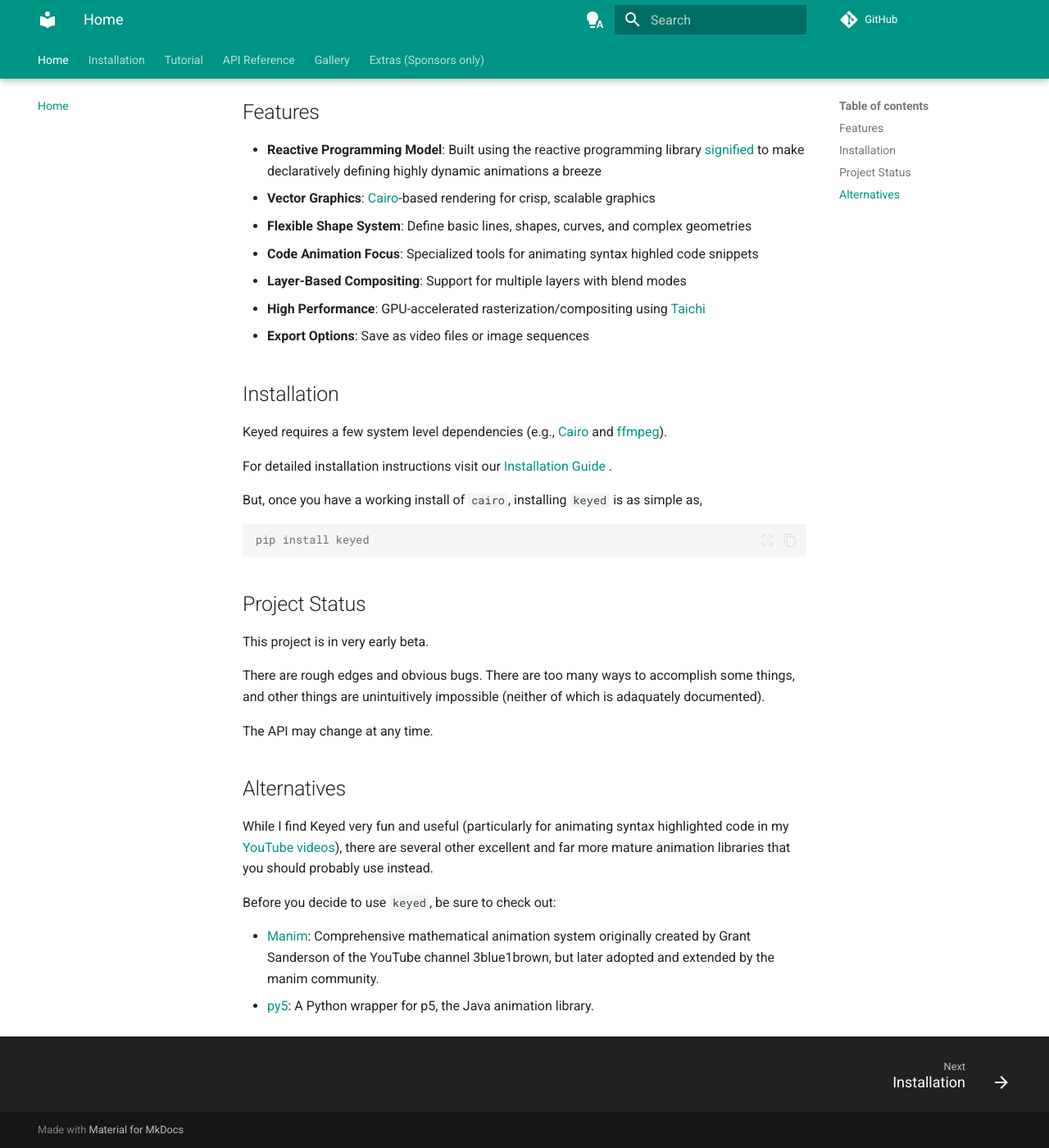
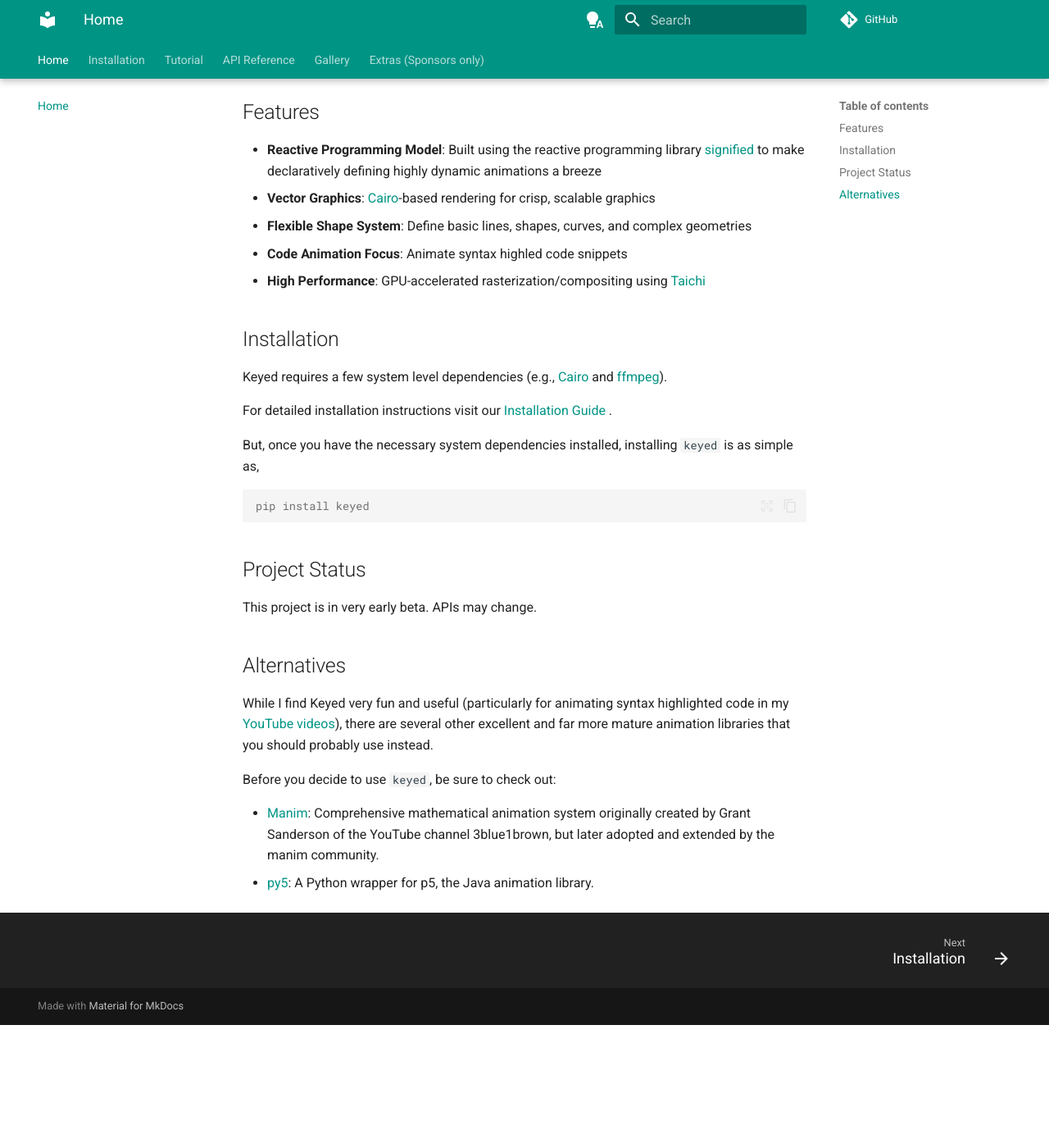
Before and after one commit to dougmercer/keyed, an MkDocs documentation site: the page built from docs/index.md, in a window 1280 px wide and 1400 px high, scrolled down 463 px. Shown: the whole window at 82% size. Built offline with MkDocs 1.6.1 and Material for MkDocs 9.7.7, drawn with Linux system fonts in a browser that asks for light colours; comment, search, counter and statistics services are not loaded; after the commit the page ends 1713 px from its top, so only the background shows below that.

Commit message:
Minor readme tweaks.

````diff
--- a/README.md
+++ b/README.md
@@ -2,7 +2,7 @@
 
 [![PyPI - Downloads](https://img.shields.io/pypi/dw/keyed)](https://pypi.org/project/keyed/)
 [![PyPI - Version](https://img.shields.io/pypi/v/keyed)](https://pypi.org/project/keyed/)
-[![Tests Status](https://github.com/dougmercer/keyed/actions/workflows/test.yml/badge.svg)](https://github.com/dougmercer/keyed/actions/workflows/test.yml?query=branch%3Amain)
+[![Tests Status](https://github.com/dougmercer/keyed/actions/workflows/tests.yml/badge.svg)](https://github.com/dougmercer/keyed/actions/workflows/tests.yml?query=branch%3Amain)
 
 ---
 
@@ -18,10 +18,8 @@
 - **Reactive Programming Model**: Built using the reactive programming library [signified](https://github.com/dougmercer/signified) to make declaratively defining highly dynamic animations a breeze
 - **Vector Graphics**: [Cairo](https://www.cairographics.org)-based rendering for crisp, scalable graphics
 - **Flexible Shape System**: Define basic lines, shapes, curves, and complex geometries
-- **Code Animation Focus**: Specialized tools for animating syntax highled code snippets
-- **Layer-Based Compositing**: Support for multiple layers with blend modes
+- **Code Animation Focus**: Animate syntax highled code snippets
 - **High Performance**: GPU-accelerated rasterization/compositing using [Taichi](https://github.com/taichi-dev/taichi)
-- **Export Options**: Save as video files or image sequences
 
 ## Installation
 
@@ -30,7 +28,7 @@
 For detailed installation instructions visit our [Installation Guide](https://dougmercer.github.io/keyed/install)
 .
 
-But, once you have a working install of `cairo`, installing `keyed` is as simple as,
+But, once you have the necessary system dependencies installed, installing `keyed` is as simple as,
 
 ```console
 pip install keyed
@@ -38,11 +36,7 @@
 
 ## Project Status
 
-This project is in very early beta.
-
-There are rough edges and obvious bugs. There are too many ways to accomplish some things, and other things are unintuitively impossible (neither of which is adaquately documented).
-
-The API may change at any time.
+This project is in very early beta. APIs may change.
 
 ## Alternatives
 While I find Keyed very fun and useful (particularly for animating syntax highlighted code in my [YouTube videos](https://youtube.com/@dougmercer)), there are several other excellent and far more mature animation libraries that you should probably use instead.
````
Also changed, not shown: docs/install.md (+0 -5 lines).
